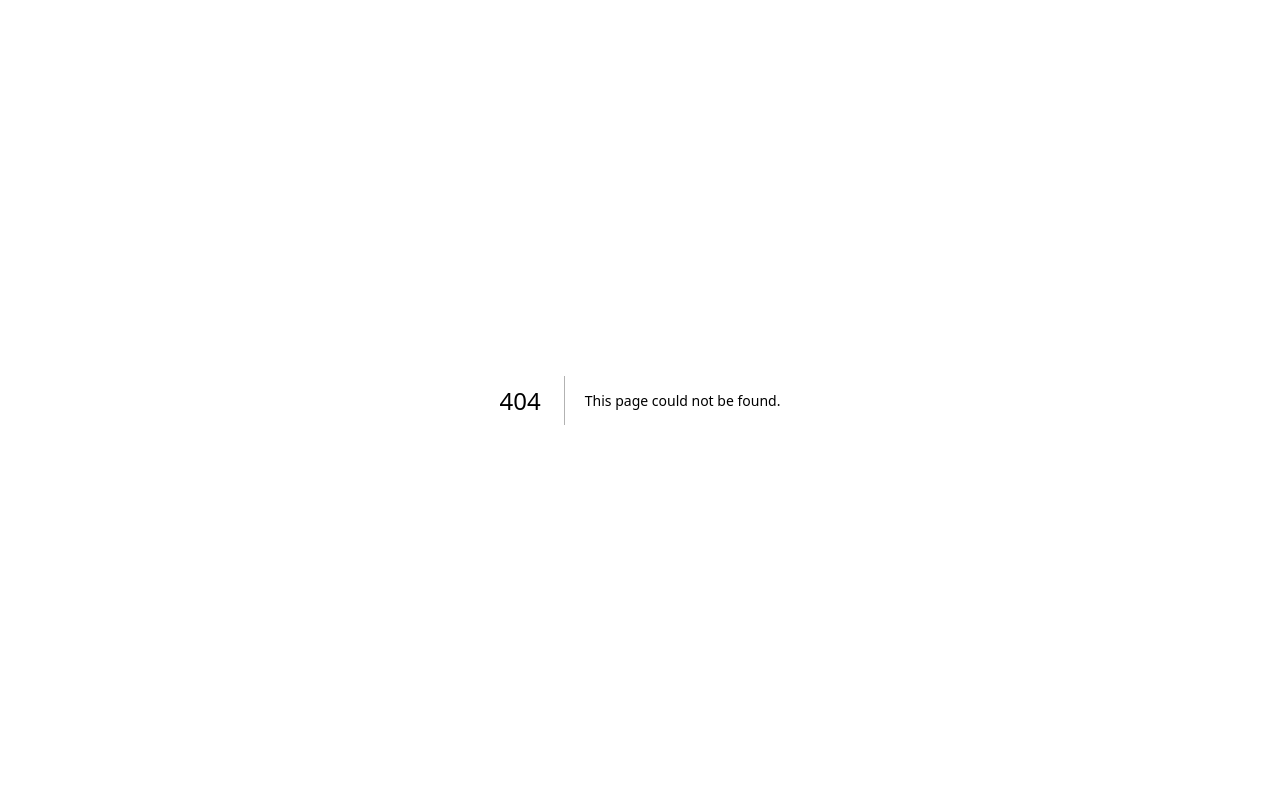
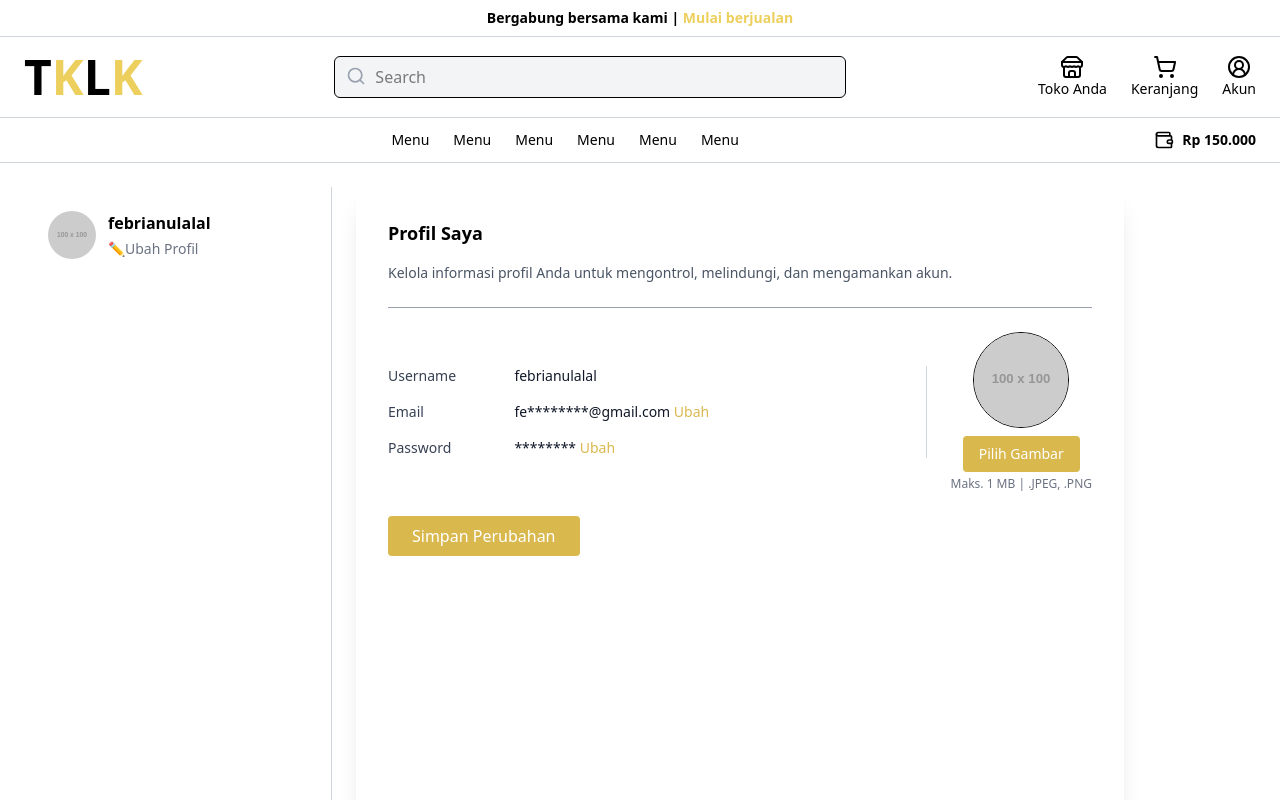
Before and after one commit to anandaalexx/fe-ecommerce, a Next.js app: page /profile in a window 1280 px wide. Before the commit this address had no page. Shown: the top 800 px of the page. Built offline with nearby package versions, Linux system fonts and the light colour scheme.

Commit message:
tambah lihat profile

```diff
--- /dev/null
+++ b/src/app/profile/page.jsx
@@ -0,0 +1,90 @@
+"use client";
+import { useState } from "react";
+import Navbar from "@/app/components/Navbar";
+
+export default function ProfilePage() {
+  const [image, setImage] = useState("https://via.placeholder.com/100");
+
+  const handleImageChange = (e) => {
+    const file = e.target.files[0];
+    if (file) {
+      const reader = new FileReader();
+      reader.onloadend = () => {
+        setImage(reader.result);
+      };
+      reader.readAsDataURL(file);
+    }
+  };
+
+  return (
+    <>
+      {/* Navbar */}
+      <Navbar />
+
+      {/* Konten Halaman */}
+      <div className="flex flex-col md:flex-row min-h-screen bg-white p-6 gap-6">
+        {/* Sidebar */}
+        <div className="md:w-1/4 bg-white p-6 border-b md:border-b-0 md:border-r border-gray-300">
+          <div className="flex items-center space-x-3">
+            <img src={image} alt="Profile" className="w-12 h-12 rounded-full" />
+            <div>
+              <div className="text-base font-semibold">febrianulalal</div>
+              <button className="text-sm text-gray-500 flex items-center space-x-1 mt-1">
+                ✏️ <span>Ubah Profil</span>
+              </button>
+            </div>
+          </div>
+        </div>
+
+        {/* Konten Profil */}
+        <div className="w-full md:max-w-3xl bg-white p-6 md:p-8 rounded-lg shadow-xl">
+          <h2 className="text-lg font-semibold mb-4 text-left">Profil Saya</h2>
+          <p className="text-sm text-gray-600 mb-6 text-left">
+            Kelola informasi profil Anda untuk mengontrol, melindungi, dan mengamankan akun.
+          </p>
+          <hr className="border-t border-gray-400 mb-6" />
+
+          {/* Kontainer Profil */}
+          <div className="flex flex-col md:flex-row items-start md:items-center gap-6">
+            {/* Data Profil */}
+            <div className="flex-1 space-y-4 text-left w-full border-b md:border-b-0 md:border-r border-gray-300 pb-4 md:pb-0 md:pr-8">
+              <div className="flex flex-col md:flex-row items-start md:items-center">
+                <label className="w-full md:w-1/4 text-sm text-gray-700">Username</label>
+                <p className="text-sm text-gray-900">febrianulalal</p>
+              </div>
+              <div className="flex flex-col md:flex-row items-start md:items-center">
+                <label className="w-full md:w-1/4 text-sm text-gray-700">Email</label>
+                <p className="text-sm text-gray-900">
+                  fe********@gmail.com <a href="#" className="text-[#D9B84E]">Ubah</a>
+                </p>
+              </div>
+              <div className="flex flex-col md:flex-row items-start md:items-center">
+                <label className="w-full md:w-1/4 text-sm text-gray-700">Password</label>
+                <p className="text-sm text-gray-900">
+                  ******** <a href="#" className="text-[#D9B84E]">Ubah</a>
+                </p>
+              </div>
+            </div>
+
+            {/* Foto Profil */}
+            <div className="flex flex-col items-center">
+              <img src={image} alt="Profile" className="w-24 h-24 rounded-full border mb-2" />
+              <input type="file" accept="image/*" className="hidden" id="fileInput" onChange={handleImageChange} />
+              <label htmlFor="fileInput" className="bg-[#D9B84E] text-white px-4 py-2 rounded text-sm cursor-pointer hover:bg-yellow-600">
+                Pilih Gambar
+              </label>
+              <p className="text-xs text-gray-500 mt-1">Maks. 1 MB | .JPEG, .PNG</p>
+            </div>
+          </div>
+
+          {/* Tombol Simpan Perubahan */}
+          <div className="mt-6 text-left">
+            <button className="bg-[#D9B84E] text-white px-6 py-2 rounded hover:bg-yellow-600">
+              Simpan Perubahan
+            </button>
+          </div>
+        </div>
+      </div>
+    </>
+  );
+}
```
